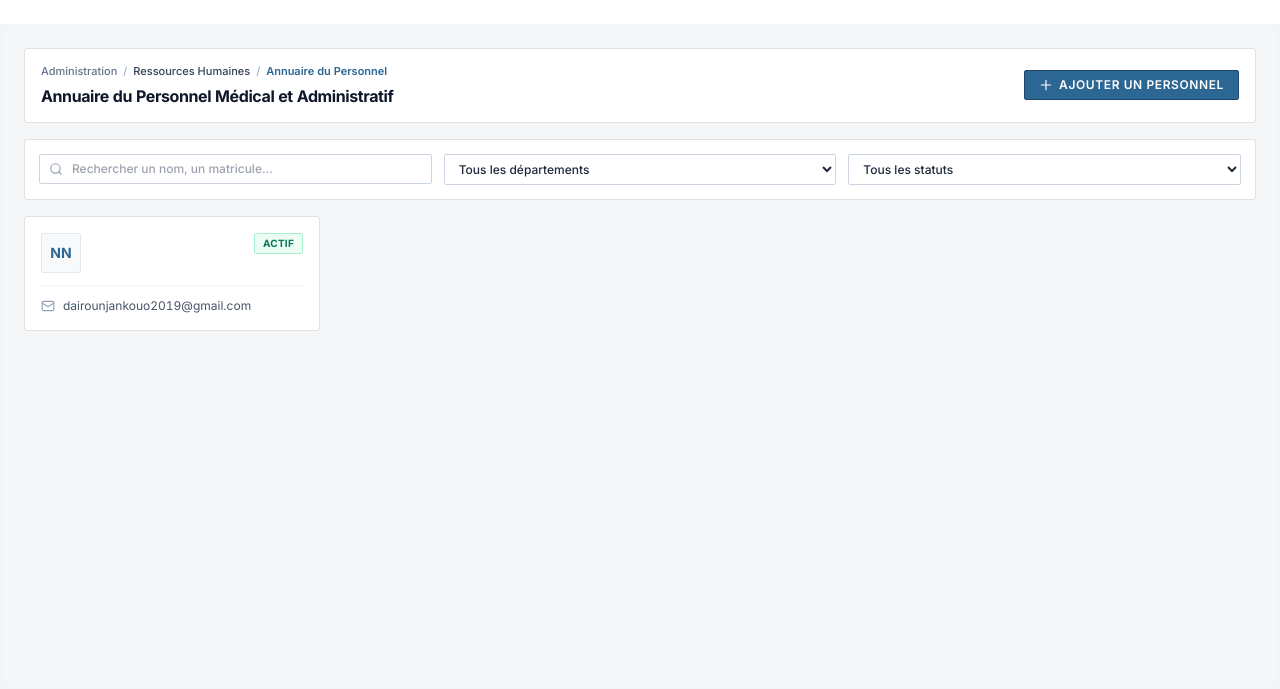
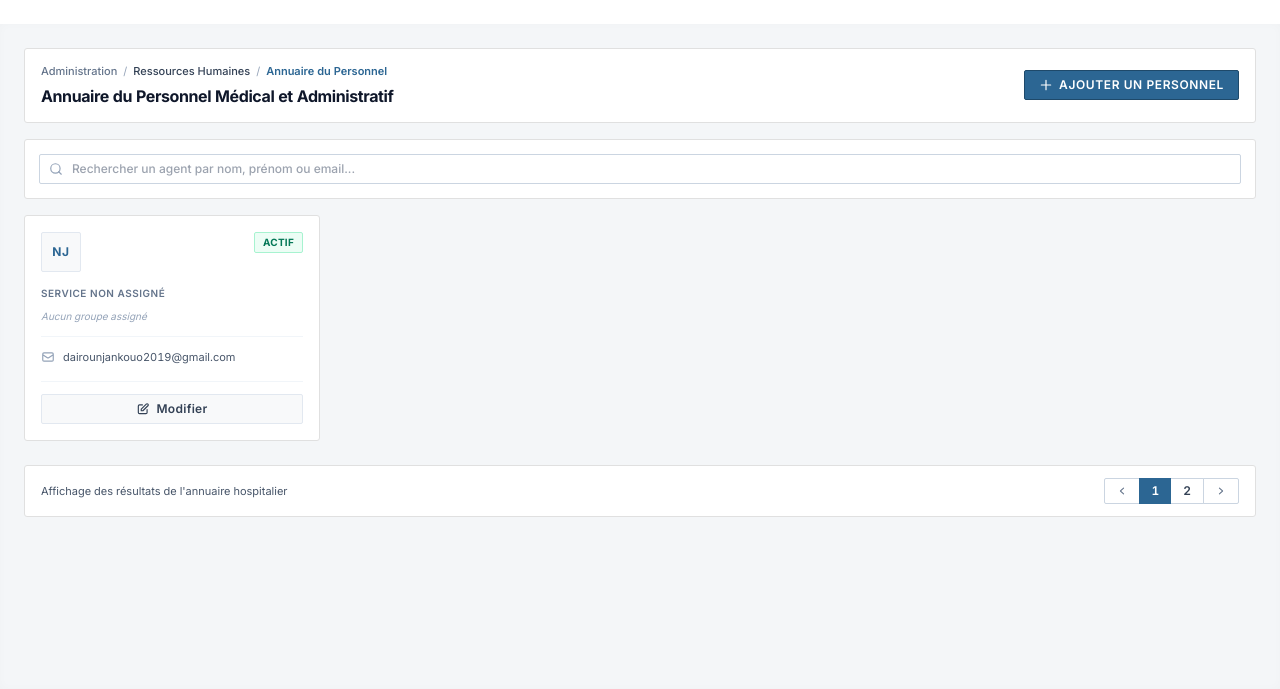
Before and after one commit to njankouo/CIRCB-LAB, a Django app: page /personnel/ in a window 1280 px wide. Shown: the part 111-800 px from the top of the page. Run offline with Django 5.2, Linux system fonts and the light colour scheme; a user stored in the database is signed in; data comes from the database, SQL or seed files in the repository.

Commit message:
finalisation des droits users et permissions

```diff
--- a/circb_app/templates/webpages/dashbord_hosp.html
+++ b/circb_app/templates/webpages/dashbord_hosp.html
@@ -228,21 +228,25 @@
                 <span class="w-2 h-2 rounded-full bg-white animate-pulse"></span>
                 <span>Échantillons</span>
             </button>
-
+              {% if perms.circb_app.Consulter_dossier_patient %}
             <a href='/dossiers/patients/' class="tab-btn w-full flex items-center gap-2.5 px-3 py-2 rounded-lg text-left text-xs font-bold text-slate-700 hover:bg-sky-50 hover:text-[#1478c1] transition-all">
                 <span class="w-2 h-2 rounded-full bg-emerald-500"></span>
                 <span>Dossiers Patients</span>
             </a>
-
+            {%endif%}
+            {% if perms.circb_app.manage_rh %}
             <a href='{% url "personnel" %}' class="tab-btn w-full flex items-center gap-2.5 px-3 py-2 rounded-lg text-left text-xs font-bold text-slate-700 hover:bg-sky-50 hover:text-[#1478c1] transition-all">
                 <span class="w-2 h-2 rounded-full bg-purple-500"></span>
                 <span>Ressources Humaines</span>
             </a>
-
+              {%endif%}
+                 {% if perms.circb_app.manage_system_settings %}
             <button onclick="switchTab(event, 'config-segment')" class="tab-btn w-full flex items-center gap-2.5 px-3 py-2 rounded-lg text-left text-xs font-bold text-slate-700 hover:bg-sky-50 hover:text-[#1478c1] transition-all cursor-pointer">
                 <span class="w-2 h-2 rounded-full bg-slate-400"></span>
                 <span>Configurations</span>
             </button>
+            {%endif%}
+
         </div>
 
         <!-- CONTENU PANNEAUX DHIS2 -->
@@ -270,6 +274,7 @@
                         </div>
                     </a>
                     {%endif%}
+                     {% if perms.circb_app.peut_voir_consulter_echantillons %}
                     <a href="/echantillonages/" class="group p-3.5 bg-white border border-slate-200 hover:border-[#1478c1] rounded-xl shadow-2xs hover:shadow-md transition-all flex items-start gap-3">
                         <div class="p-2 rounded-lg bg-sky-50 text-[#1478c1] border border-sky-100 shrink-0 group-hover:bg-[#1478c1] group-hover:text-white transition-colors">
                             <i data-lucide="flask-conical" class="w-4 h-4"></i>
@@ -279,14 +284,16 @@
                             <span class="block text-[11px] text-slate-500 font-medium mt-0.5 leading-tight">Registre central des prélèvements biomédicaux.</span>
                         </div>
                     </a>
+                    {%endif%}
                 </div>
-
+                   {% if perms.circb_app.Consulter_resultat_patient %}
                 <div class="pt-3 pb-1 border-t border-slate-200 my-3">
                     <h5 class="text-[11px] font-bold text-[#1d5288] uppercase font-mono tracking-wide">02. Livrables & Résultats</h5>
                     <p class="text-[10px] text-slate-500 mt-0.5">Validation technique, éditions et sorties</p>
                 </div>
-
+                {%endif%}
                 <div class="grid grid-cols-1 sm:grid-cols-2 gap-3">
+                      {% if perms.circb_app.Consulter_resultat_patient %}
                     <a href="{% url 'resultats' %}" class="group p-3.5 bg-white border border-slate-200 hover:border-[#1478c1] rounded-xl shadow-2xs hover:shadow-md transition-all flex items-start gap-3">
                         <div class="p-2 rounded-lg bg-sky-50 text-[#1478c1] border border-sky-100 shrink-0 group-hover:bg-[#1478c1] group-hover:text-white transition-colors">
                             <i data-lucide="check-circle-2" class="w-4 h-4"></i>
@@ -306,6 +313,7 @@
                             <span class="block text-[11px] text-slate-500 font-medium mt-0.5 leading-tight">Acheminement et livraison des résultats validés.</span>
                         </div>
                     </a>
+                    {%endif%}
                 </div>
             </div>
 
@@ -321,8 +329,8 @@
                             <i data-lucide="settings" class="w-4 h-4"></i>
                         </div>
                         <div>
-                            <span class="block text-xs font-bold text-slate-800 uppercase font-mono group-hover:text-[#1478c1] transition-colors">Variables & Nomenclatures</span>
-                            <span class="block text-[11px] text-slate-500 font-medium mt-0.5 leading-tight">Éléments de données, protocoles et nomenclatures.</span>
+                            <span class="block text-xs font-bold text-slate-800 uppercase font-mono group-hover:text-[#1478c1] transition-colors">Roles et Permissions</span>
+                            <span class="block text-[11px] text-slate-500 font-medium mt-0.5 leading-tight">Gestion des roles et permissions.</span>
                         </div>
                     </a>
                     <a href="{% url 'structures' %}" class="group p-3.5 bg-white border border-slate-200 hover:border-[#1478c1] rounded-xl shadow-2xs hover:shadow-md transition-all flex items-start gap-3">
--- a/circb_app/templates/webpages/personnel.html
+++ b/circb_app/templates/webpages/personnel.html
@@ -39,74 +39,120 @@
         </div>
     </div>
 
-    <!-- 2. PANNEAU DE FILTRAGE STYLE DHIS2 -->
-    <div class="bg-white border border-[#e0e0e0] rounded-[3px] p-3.5 shadow-2xs grid grid-cols-1 md:grid-cols-3 gap-3 text-xs">
-        <div class="relative">
-            <input type="text" placeholder="Rechercher un nom, un matricule..." class="w-full pl-8 pr-3 py-1.5 bg-white border border-slate-300 rounded-[2px] text-xs font-medium text-slate-800 focus:outline-none focus:border-[#2c6693]">
+    <!-- 2. PANNEAU DE FILTRAGE HTMX (Recherche dynamique) -->
+    <div class="bg-white border border-[#e0e0e0] rounded-[3px] p-3.5 shadow-2xs flex flex-col md:flex-row gap-3 text-xs">
+        <div class="relative w-full">
+            <input type="text" name="q" placeholder="Rechercher un agent par nom, prénom ou email..."
+                   hx-get="{% url 'annuaire-personnel' %}"
+                   hx-trigger="keyup changed delay:300ms"
+                   hx-target="#personnel-container"
+                   hx-push-url="true"
+                   class="w-full pl-8 pr-3 py-1.5 bg-white border border-slate-300 rounded-[2px] text-xs font-medium text-slate-800 focus:outline-none focus:border-[#2c6693]">
             <div class="absolute left-2.5 top-2 text-slate-400">
                 <i data-lucide="search" class="w-3.5 h-3.5"></i>
             </div>
         </div>
+    </div>
 
-        <div>
-            <select class="w-full px-2.5 py-1.5 bg-white border border-slate-300 rounded-[2px] text-xs font-medium text-slate-800 focus:outline-none focus:border-[#2c6693]">
-                <option value="">Tous les départements</option>
-                <option value="clinique">Corps Médical / Clinique</option>
-                <option value="labo">Laboratoire d'analyses</option>
-                <option value="rh">Ressources Humaines</option>
-                <option value="admin">Administration / DSI</option>
-            </select>
+    <!-- Conteneur global cible pour HTMX (Grille + Pagination) -->
+    <div id="personnel-container" class="flex flex-col gap-4">
+
+        <!-- 3. GRILLE DU PERSONNEL -->
+        <div class="grid grid-cols-1 md:grid-cols-2 xl:grid-cols-4 gap-4">
+            {% for p in user %}
+            <div class="bg-white border border-[#e0e0e0] rounded-[3px] p-4 shadow-2xs flex flex-col justify-between hover:border-[#2c6693] transition-colors group">
+                <div>
+                    <!-- En-tête de la carte : Avatar & Statut -->
+                    <div class="flex items-start justify-between mb-3">
+                        <div class="w-10 h-10 rounded-[2px] bg-[#f8f9fa] border border-slate-200 flex items-center justify-center font-bold text-[#2c6693] text-xs uppercase tracking-wider">
+                            {{ p.first_name|slice:":1" }}{{ p.last_name|slice:":1"|default:p.username|slice:":2" }}
+                        </div>
+                        <span class="px-2 py-0.5 text-[10px] font-bold uppercase tracking-wide rounded-[2px] border
+                            {% if p.is_active %}bg-emerald-50 text-emerald-700 border-emerald-200{% else %}bg-slate-100 text-slate-600 border-slate-200{% endif %}">
+                            {% if p.is_active %}Actif{% else %}Inactif{% endif %}
+                        </span>
+                    </div>
+
+                    <!-- Nom & Service -->
+                    <h3 class="font-bold text-xs text-slate-900 tracking-tight truncate" title="{{ p.first_name }} {{ p.last_name }}">{{ p.first_name }} {{ p.last_name }}</h3>
+                    <p class="text-[10px] font-semibold text-slate-500 uppercase tracking-wider mt-0.5 truncate">{{ p.service|default:"Service non assigné" }}</p>
+
+                    <!-- Groupes de l'utilisateur -->
+                    <div class="mt-2 flex flex-wrap gap-1">
+                        {% for group in p.groups.all %}
+                        <span class="px-1.5 py-0.5 text-[9px] font-mono bg-sky-50 text-[#2c6693] border border-sky-200 rounded-[2px] uppercase tracking-wide" title="Groupe : {{ group.name }}">
+                            {{ group.name }}
+                        </span>
+                        {% empty %}
+                        <span class="text-[10px] text-slate-400 italic">Aucun groupe assigné</span>
+                        {% endfor %}
+                    </div>
+
+                    <!-- Informations de contact -->
+                    <div class="mt-3 pt-3 border-t border-slate-100 space-y-1.5 text-xs text-slate-600">
+                        <div class="flex items-center gap-2 text-[11px]">
+                            <svg class="w-3.5 h-3.5 text-slate-400 shrink-0" fill="none" stroke="currentColor" viewBox="0 0 24 24">
+                                <path stroke-linecap="round" stroke-linejoin="round" stroke-width="2" d="M3 8l7.89 5.26a2 2 0 002.22 0L21 8M5 19h14a2 2 0 002-2V7a2 2 0 00-2-2H5a2 2 0 00-2 2v10a2 2 0 002 2z"/>
+                            </svg>
+                            <span class="truncate text-slate-600" title="{{ p.email }}">{{ p.email|default:"Aucun email" }}</span>
+                        </div>
+                    </div>
+                </div>
+
+                <!-- Pied de carte : Bouton d'action "Modifier" -->
+                <div class="mt-4 pt-3 border-t border-slate-100 flex items-center justify-end">
+                    <a href="{% url 'modifier-personnel' p.id %}" class="w-full px-3 py-1.5 bg-[#f8f9fa] hover:bg-[#2c6693] hover:text-white text-slate-700 border border-slate-200 hover:border-[#2c6693] rounded-[2px] transition-colors text-xs font-semibold flex items-center justify-center gap-1.5 tracking-wide">
+                        <svg class="w-3.5 h-3.5" fill="none" stroke="currentColor" viewBox="0 0 24 24">
+                            <path stroke-linecap="round" stroke-linejoin="round" stroke-width="2" d="M11 5H6a2 2 0 00-2 2v11a2 2 0 002 2h11a2 2 0 002-2v-5m-1.414-9.414a2 2 0 112.828 2.828L11.828 15H9v-2.828l8.586-8.586z"/>
+                        </svg>
+                        Modifier
+                    </a>
+                </div>
+            </div>
+            {% endfor %}
         </div>
 
-        <div>
-            <select class="w-full px-2.5 py-1.5 bg-white border border-slate-300 rounded-[2px] text-xs font-medium text-slate-800 focus:outline-none focus:border-[#2c6693]">
-                <option value="">Tous les statuts</option>
-                <option value="dispo">Disponible</option>
-                <option value="garde">En Garde</option>
-                <option value="absent">En Congé / Absent</option>
-            </select>
-        </div>
-    </div>
+        <!-- 4. PAGINATION STYLISÉE HTMX -->
+        <div class="flex items-center justify-between border border-[#e0e0e0] bg-white px-4 py-3 rounded-[3px] shadow-2xs mt-2 text-xs">
+            <!-- Mobile View -->
+            <div class="flex flex-1 justify-between sm:hidden">
+                <a href="#" class="relative inline-flex items-center rounded-[2px] border border-slate-300 bg-white px-3 py-1.5 font-semibold text-slate-700 hover:bg-slate-50">Précédent</a>
+                <a href="#" class="relative ml-3 inline-flex items-center rounded-[2px] border border-slate-300 bg-white px-3 py-1.5 font-semibold text-slate-700 hover:bg-slate-50">Suivant</a>
+            </div>
+            <!-- Desktop View -->
+            <div class="hidden sm:flex sm:flex-1 sm:items-center sm:justify-between">
+                <div>
+                    <p class="text-[11px] text-slate-600">
+                        Affichage des résultats de l'annuaire hospitalier
+                    </p>
+                </div>
+                <div>
+                    <nav class="isolate inline-flex -space-x-px rounded-[2px] shadow-2xs" aria-label="Pagination">
+                        <!-- Bouton Précédent -->
+                        <a href="#" hx-get="?page=1" hx-target="#personnel-container" hx-push-url="true" class="relative inline-flex items-center rounded-l-[2px] border border-slate-300 bg-white px-2.5 py-1 font-semibold text-slate-500 hover:bg-slate-50 focus:z-20">
+                            <span class="sr-only">Précédent</span>
+                            <svg class="h-3.5 w-3.5" viewBox="0 0 20 20" fill="currentColor"><path fill-rule="evenodd" d="M12.79 5.23a.75.75 0 01-.02 1.06L8.832 10l3.938 3.71a.75.75 0 11-1.04 1.08l-4.5-4.25a.75.75 0 010-1.08l4.5-4.25a.75.75 0 011.06.02z" clip-rule="evenodd" /></svg>
+                        </a>
+                        <!-- Pages (Adaptez selon votre boucle de pagination Django page_obj) -->
+                        <a href="#" hx-get="?page=1" hx-target="#personnel-container" hx-push-url="true" aria-current="page" class="relative z-10 inline-flex items-center bg-[#2c6693] px-3 py-1 font-semibold text-white focus:z-20">1</a>
+                        <a href="#" hx-get="?page=2" hx-target="#personnel-container" hx-push-url="true" class="relative inline-flex items-center border border-slate-300 bg-white px-3 py-1 font-semibold text-slate-700 hover:bg-slate-50 focus:z-20">2</a>
 
-    <!-- 3. GRILLE DU PERSONNEL (Cartes épurées au format DHIS2 App Grid) -->
-    <div class="grid grid-cols-1 md:grid-cols-2 xl:grid-cols-4 gap-4">
-        {% for p in user %}
-        <div class="bg-white border border-[#e0e0e0] rounded-[3px] p-4 shadow-2xs flex flex-col justify-between hover:border-[#2c6693] transition-colors">
-            <div>
-                <div class="flex items-start justify-between mb-3">
-                    <!-- Initiales type badge DHIS2 -->
-                    <div class="w-10 h-10 rounded-[2px] bg-[#f8f9fa] border border-slate-200 flex items-center justify-center font-bold text-[#2c6693] text-sm">
-                        {{ p.username|slice:":1"|upper }}{{ p.username|slice:":1"|upper }}
-                    </div>
-                    <span class="px-2 py-0.5 text-[10px] font-bold uppercase tracking-wide bg-emerald-50 text-emerald-700 border border-emerald-200 rounded-[2px]">
-                        Actif
-                    </span>
-                </div>
-
-                <h3 class="font-bold text-sm text-slate-900 tracking-tight">{{ p.first_name }} {{ p.last_name }}</h3>
-                <p class="text-[11px] font-semibold text-slate-500 uppercase tracking-wider mt-0.5">{{ p.service }}</p>
-
-                <div class="mt-3 pt-3 border-t border-slate-100 space-y-1.5 text-xs text-slate-600">
-                    <div class="flex items-center gap-2">
-                        <i data-lucide="mail" class="w-3.5 h-3.5 text-slate-400"></i>
-                        <span class="truncate">{{ p.email }}</span>
-                    </div>
-                    {% comment %} <div class="flex items-center gap-2">
-                        <i data-lucide="phone" class="w-3.5 h-3.5 text-slate-400"></i>
-                        <span>{{ p.tel|default:"Non renseigné" }}</span>
-                    </div> {% endcomment %}
+                        <!-- Bouton Suivant -->
+                        <a href="#" hx-get="?page=2" hx-target="#personnel-container" hx-push-url="true" class="relative inline-flex items-center rounded-r-[2px] border border-slate-300 bg-white px-2.5 py-1 font-semibold text-slate-500 hover:bg-slate-50 focus:z-20">
+                            <span class="sr-only">Suivant</span>
+                            <svg class="h-3.5 w-3.5" viewBox="0 0 20 20" fill="currentColor"><path fill-rule="evenodd" d="M7.21 14.77a.75.75 0 01.02-1.06L11.168 10 7.23 6.29a.75.75 0 111.04-1.08l4.5 4.25a.75.75 0 010 1.08l-4.5 4.25a.75.75 0 01-1.06-.02z" clip-rule="evenodd" /></svg>
+                        </a>
+                    </nav>
                 </div>
             </div>
         </div>
-        {% endfor %}
+
     </div>
 
 </main>
 
-<!-- 4. MODALE DE CRÉATION (STYLE FORMULAIRE INSTITUTIONNEL DHIS2) -->
+<!-- 5. MODALE DE CRÉATION -->
 <dialog id="personnel-modal" class="backdrop:bg-slate-900/40 backdrop:backdrop-blur-xs bg-white border border-[#e0e0e0] rounded-[3px] p-0 max-w-lg w-full shadow-lg open:animate-in open:fade-in open:zoom-in-95 duration-150">
-
-    <!-- En-tête Modale -->
     <div id="modal-header" class="bg-[#2c6693] text-white px-4 py-3 flex items-center justify-between">
         <h3 class="text-xs font-bold uppercase tracking-wider">Nouvel Agent / Personnel</h3>
         <button onclick="document.getElementById('personnel-modal').close()" class="text-white hover:text-slate-200 transition-colors">
--- a/circb_app/urls.py
+++ b/circb_app/urls.py
@@ -143,6 +143,12 @@
 
     path('edit-role/<int:role_id>/', views.edit_role, name='edit-role'),
 
+    path('modifier-personnel/<int:id>/', views.modifier_personnel, name='modifier-personnel'),
+
+    path('modifier_personnel/<int:id>/', views.modifier_personnel, name='modifier_personnel'),
+
+    path('annuaire-personnel/', views.annuaire_personnel, name='annuaire-personnel'),
+
 
 
 
@@ -152,3 +158,4 @@
 
 handler404 = 'circb_app.views.custom_page_not_found_view'
 handler500 = 'circb_app.views.custom_error_view'
+handler403 = 'circb_app.views.custom_permission_denied_view'
--- a/circb_app/views.py
+++ b/circb_app/views.py
@@ -16,6 +16,7 @@
 from django.utils.crypto import get_random_string
 from django.db.models import Q
 from .decorators import role_required
+from django.contrib.auth.decorators import permission_required
 # 1. On garde l'import de Django sous un autre nom ou on importe ton fichier models local
 from .models import Structure_Hierachy, Structure
 # Create your views here.
@@ -75,6 +76,7 @@
     return redirect('/')
 
 @login_required(login_url='/')
+@permission_required('circb_app.Consulter_dossier_patient', raise_exception=True)
 def dossiers_patients(request):
     context ={
         'patients':Patient.objects.filter(status=True)
@@ -82,6 +84,7 @@
     return render(request, 'webpages/patients/dossiers.html', context)
 
 @login_required(login_url='/')
+@permission_required('circb_app.Consulter_dossier_patient', raise_exception=True)
 def details_patient(request, slug):
     patient = get_object_or_404(Patient, code=slug)
     context ={
@@ -151,6 +154,7 @@
         'examen':Test.objects.all()
     }
     return render(request, 'webpages/echantillonages/echantillons.html', context)
+@permission_required('circb_app.peut_voir_consulter_echantillons')
 @login_required(login_url='/')
 def echantillonages(request):
     # Préchargement intelligent des relations imbriquées
@@ -367,7 +371,7 @@
 
 def detail_fiche(request, code):
     pass
-
+@permission_required('circb_app.peut_saisir_echantillon')
 def ajouter_echantillon(request):
     if request.method == 'POST':
         is_ajax = (
@@ -570,6 +574,7 @@
         return JsonResponse({'success': False, 'error': "Requête non autorisée."}, status=400)
 
     return render(request, 'webpages/echantillonages/echantillons.html', {})
+@permission_required('circb_app.peut_modifier_echantillons')
 def update_echantillon(request, id):
     echantillon = get_object_or_404(Echantillon, id=id)
 
@@ -965,7 +970,7 @@
     factory = qrcode.image.svg.SvgPathImage
     img = qrcode.make(texte, image_factory=factory, box_size=5)
     return img.to_string().decode('utf-8')
-
+@permission_required('circb_app.Consulter_resultat_patient', raise_exception=True)
 def resultats(request):
     resultats=Resultat.objects.filter(resultat_pcr__isnull=False).order_by('-date_resultat')
     for res in resultats:
@@ -1445,7 +1450,7 @@
 
 
 
-
+@permission_required('circb_app.modifier_resultats_patients', raise_exception=True)
 @login_required
 def save_plage(request):
     echantillons = []
@@ -2000,7 +2005,7 @@
     }
     return render(request, 'webpages/echantillonages/edit-fiche.html', context)
 
-
+@permission_required('circb_app.peut_supprimer_echantillons')
 def delete_echantillon(request, id):
     echantillon = Echantillon.objects.get(id=int(id))
     echantillon.delete()
@@ -2192,7 +2197,7 @@
         'patient': patient,
     }
     return render(request, 'webpages/patients/dossiers.html', context)
-
+@permission_required('circb_app.supprimer_resultats_patients', raise_exception=True)
 def delete_resultat(request, id):
     resultat = get_object_or_404(Resultat, id=id)
 
@@ -2270,3 +2275,101 @@
         'permissions': permissions,
     }
     return render(request, 'webpages/config/edit-role.html', context)
+
+
+
+def custom_permission_denied_view(request, exception=None):
+    # Vous pouvez passer des variables spécifiques au template ici
+    context = {
+        'user_connecte': request.user,
+        'message_specifique': "Accès restreint par la politique de sécurité du CIRCB."
+    }
+    return render(request, 'webpages/403.html', context, status=403)
+
+
+def modifier_personnel(request, id):
+    context={
+        'user':User.objects.get(id=int(id)),
+        'groups':Group.objects.all()
+    }
+    return render(request,'webpages/config/edit-personnel.html', context)
+
+
+def modifier_personnel(request, id):
+    user = get_object_or_404(User, id=id)
+
+    if request.method == 'POST':
+        # Récupération des données du formulaire
+        user.first_name = request.POST.get('first_name')
+        user.last_name = request.POST.get('last_name')
+        user.email = request.POST.get('email')
+
+        # Gestion du groupe (remplace l'ancien groupe par le nouveau sélectionné)
+        group_name = request.POST.get('group_name')
+        if group_name:
+            try:
+                group = Group.objects.get(name=group_name)
+                user.groups.set([group])  # Remplace tous les groupes actuels par ce groupe unique
+            except Group.DoesNotExist:
+                pass
+
+        # Gestion optionnelle du mot de passe
+        password = request.POST.get('password')
+        confirm_password = request.POST.get('confirm_password')
+
+        if password:  # Si un nouveau mot de passe a été saisi
+            if password == confirm_password:
+                user.set_password(password)  # Hache et met à jour le mot de passe
+            else:
+                messages.error(request, "Les mots de passe ne correspondent pas.")
+                return redirect('modifier-personnel', id=id)
+
+        user.save()
+        messages.success(request, "Le personnel a été mis à jour avec succès.")
+        return redirect('/personnel/')  # Remplacez par le nom de votre route de redirection après modification
+
+    context = {
+        'user': user,
+        'groups': Group.objects.all()
+    }
+    return render(request, 'webpages/config/edit-personnel.html', context)
+
+
+
+
+def annuaire_personnel(request):
+    # Récupération du terme de recherche
+    query = request.GET.get('q', '')
+
+    # Récupération de tous les utilisateurs (avec optimisation des groupes)
+    users_list = User.objects.all().prefetch_related('groups').order_by('-date_joined')
+
+    # Filtrage si une recherche est effectuée
+    if query:
+        users_list = users_list.filter(
+            Q(first_name__icontains=query) |
+            Q(last_name__icontains=query) |
+            Q(email__icontains=query) |
+            Q(username__icontains=query)
+        )
+
+    # Configuration de la pagination (12 utilisateurs par page pour correspondre à la grille)
+    paginator = Paginator(users_list, 12)
+    page_number = request.GET.get('page')
+    page_obj = paginator.get_page(page_number)
+
+    groupes = Group.objects.all()
+
+    context = {
+        'user': page_obj,      # Utilisé dans votre template (itérable de la page)
+        'page_obj': page_obj,  # Objet de pagination Django
+        'groupes': groupes,    # Pour le select de la modale d'ajout
+        'query': query,
+    }
+
+    # Si la requête vient de HTMX, on renvoie uniquement le fragment HTML ( Grille + Pagination )
+    if request.headers.get('HX-Request'):
+        return render(request, 'webpages/config/partials/personnel_container.html', context)
+
+    # Sinon, on renvoie la page complète
+    return render(request, 'webpages/config/annuaire_personnel.html', context)
```
Also changed, not shown: circb_app/models.py (+21 -4 lines), circb_app/templates/webpages/403.html (added, +94 -0 lines), circb_app/templates/webpages/config/edit-personnel.html (added, +97 -0 lines), circb_app/migrations/0031_alter_echantillon_options_and_more.py (added), circb_app/migrations/0032_parametresglobal.py (added), 1 other file.
